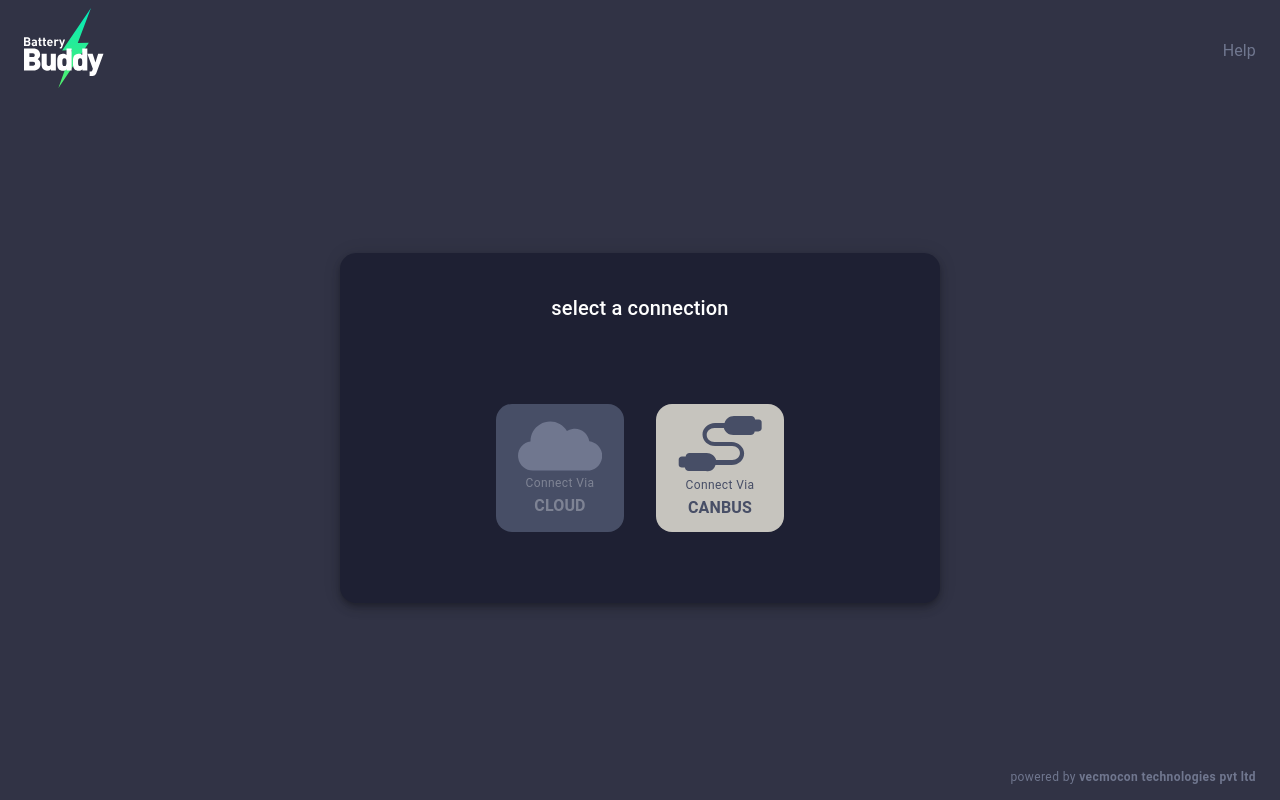
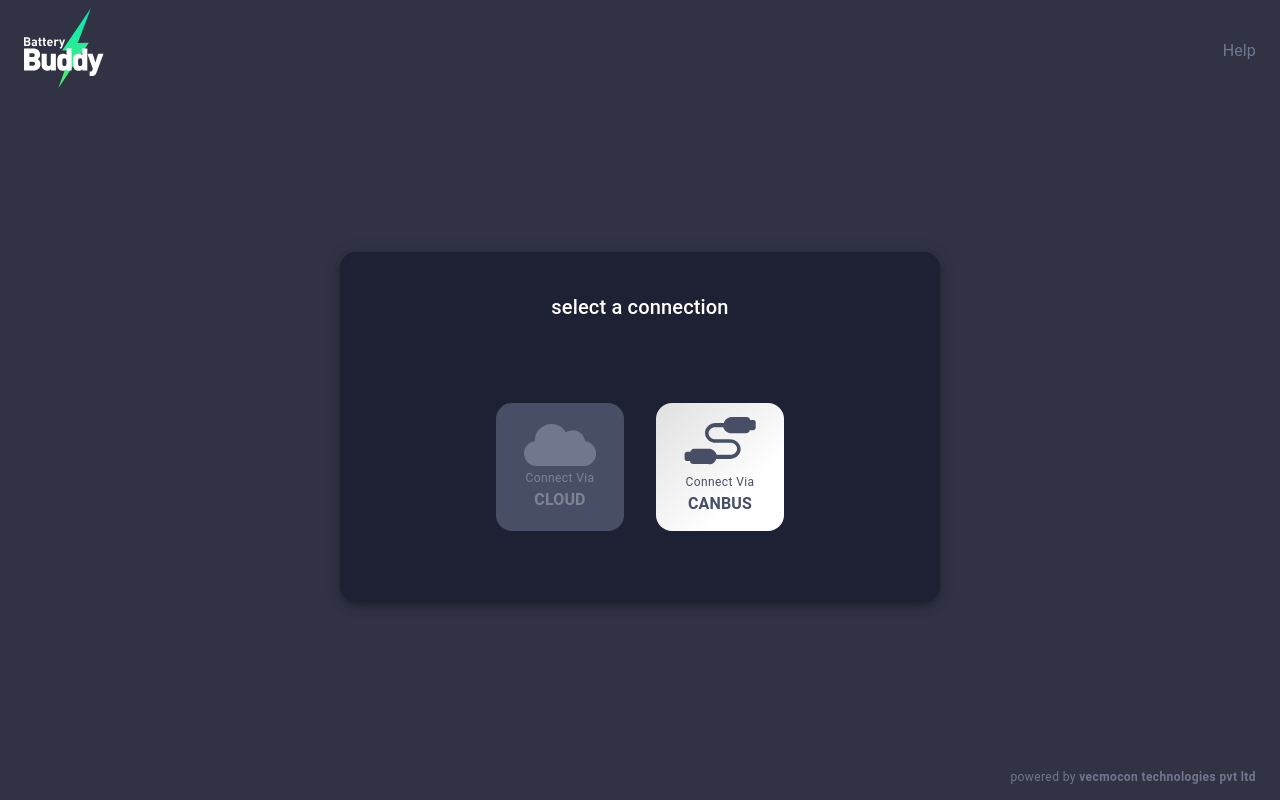
Before and after one commit to Chiselkraft-Design-Laboratory/BatteryBuddyApp, a React (Create React App) app: page / in a window 1280 px wide. Built offline with nearby package versions, Linux system fonts and the light colour scheme.

Commit message:
improvements
~ fixes align issue in safari [connectwizard]
~ extenal link support [navlink]
~ support for opening link in newtab
~ improved layout [baselayout]

+ style & performace improvements

```diff
--- a/src/components/canvas/connectwizard/index.js
+++ b/src/components/canvas/connectwizard/index.js
@@ -14,15 +14,17 @@ import withCanvas from "../withCanvas";
 import { linkMode } from "../../constants/typedef";
 import { CanBusIcon, CloudIcon } from "../../assets";
 
-const useStyles = makeStyles(
+const useStyles = (dense) =>
+  makeStyles(
     (theme) => ({
       root: {
-      width: (props) => props.dense && "100%",
-      height: (props) => props.dense && "100%",
+        width: dense && "100%",
+        height: dense && "100%",
       },
       dialog: {
-      width: (props) => (props.dense ? "100%" : 600),
-      height: (props) => (props.dense ? "100%" : 350),
+        width: dense ? "100%" : 600,
+        height: dense ? "100%" : 350,
+        background: dense && theme.palette.D2,
         display: "flex",
         // alignContent: "center",
         flexDirection: "column",
@@ -48,18 +50,19 @@ const useStyles = makeStyles(
         borderRadius: theme.spacing(2),
       },
       btncaption: {
-      marginTop: theme.spacing(0.5),
+        marginTop: theme.spacing(1),
       },
       default: {
-      background: theme.palette.L3,
+        background: `linear-gradient(-45deg, ${theme.palette.L1} 30%, ${theme.palette.L2} 100%)`,
         color: theme.palette.D3,
         fill: theme.palette.D3,
-      // transition: "all 450ms cubic-bezier(0.23, 1, 0.32, 1) 0ms",
+        transition: "all 0.2s ease-in",
         "&:hover": {
           background: theme.palette.G1,
           fill: theme.palette.D2,
           color: theme.palette.D2,
-        // transition: "all 450ms cubic-bezier(0.23, 1, 0.32, 1) 0ms",
+          transform: "scale(1.05)",
+          transition: "all 0.2s ease-in",
         },
         disabled: {
           background: theme.palette.D3,
@@ -94,7 +97,7 @@ const useStyles = makeStyles(
   );
 
 const ConnectWizard = ({ canvas, connect }) => {
-  const cl = useStyles(canvas);
+  const cl = useStyles(canvas.dense)();
   const [progress, SetProgress] = React.useState(0);
 
   const handleConnect = (mode) => {
@@ -120,8 +123,7 @@ const ConnectWizard = ({ canvas, connect }) => {
 };
 
 const ConnectOption = ({ canvas, connect }) => {
-  const cl = useStyles(canvas);
-
+  const cl = useStyles(canvas.dense)();
   return (
     <React.Fragment>
       <Typography variant="h6" align="center" classes={{ root: cl.title }}>
@@ -135,7 +137,7 @@ const ConnectOption = ({ canvas, connect }) => {
           className={cl.disabled}
           onClick={() => connect(linkMode.CLOUD)}
         >
-          <CloudIcon size={56} />
+          <CloudIcon size={48} />
           <Typography variant="caption">connect via</Typography>
           <Typography variant="body1">
             <strong>CLOUD</strong>
@@ -147,7 +149,7 @@ const ConnectOption = ({ canvas, connect }) => {
           className={cl.default}
           onClick={() => connect(linkMode.CANBUS)}
         >
-          <CanBusIcon size={56} />
+          <CanBusIcon size={48} />
           <Typography variant="caption" classes={{ root: cl.btncaption }}>
             connect via
           </Typography>
@@ -161,7 +163,7 @@ const ConnectOption = ({ canvas, connect }) => {
 };
 
 const ConnectProgress = ({ canvas, mode }) => {
-  const cl = useStyles(canvas);
+  const cl = useStyles(canvas.dense)();
   const spinnerSize = 96;
   const iconSize = 48;
 
--- a/src/components/canvas/footer/index.js
+++ b/src/components/canvas/footer/index.js
@@ -1,39 +1,36 @@
 import React from "react";
-import { makeStyles, Box, Link, Typography } from "@material-ui/core";
+import { makeStyles, Box, Typography } from "@material-ui/core";
 
 import withCanvas from "../withCanvas";
+import NavLink from "../navbar/navlink";
 
-const useStyles = makeStyles(
+const useStyles = (dense) =>
+  makeStyles(
     (theme) => ({
       root: {
         display: "flex",
         flexDirection: "row-reverse",
-      padding: theme.spacing(1.5, 2),
-      justifyContent: (props) => props.dense && "center",
-      // justifyContent: ({ dense }) => dense && "center",
-    },
-    link: {
-      textDecoration: "none",
-      color: theme.palette.D4,
-      padding: theme.spacing(0, 1),
-      borderRadius: theme.spacing(1),
-      "&:hover": {
-        color: theme.palette.L1,
-      },
+        padding: theme.spacing(1.5, 3),
+        justifyContent: dense && "center",
       },
     }),
     { index: 1 }
   );
 
 const Footer = ({ canvas }) => {
-  const cl = useStyles(canvas);
+  const cl = useStyles(canvas.dense)();
   return (
     <Box classes={{ root: cl.root }}>
-      <Link classes={{ root: cl.link }}>
+      <NavLink
+        simple
+        url="http://vecmocon.com"
+        newtab
+        label={
           <Typography variant="caption">
             powered by <strong>vecmocon technologies pvt ltd</strong>
           </Typography>
-      </Link>
+        }
+      />
     </Box>
   );
 };
--- a/src/components/canvas/layouts/baselayout.js
+++ b/src/components/canvas/layouts/baselayout.js
@@ -3,30 +3,27 @@ import { makeStyles, Grid } from "@material-ui/core";
 
 import withCanvas from "../withCanvas";
 
-const useStyles = makeStyles(
+const useStyles = (wizard) =>
+  makeStyles(
     (theme) => ({
       root: {
         height: "100vh",
       },
       main: {
         flexGrow: 1,
+        display: wizard && "flex",
+        alignItems: wizard && "center",
         overflowY: "auto",
       },
       content: {
         height: "100%",
-      width: "100%",
-
-      "& > *": (props) => ({
-        height: props.wizard && "100%",
-        overflowY: props.wizard && "auto",
-      }),
       },
     }),
     { index: 1 }
   );
 
 const BaseLayout = ({ canvas, navigation, children, footer, wizard }) => {
-  const cl = useStyles(canvas, wizard);
+  const cl = useStyles(wizard)();
   return (
     <Grid
       container
--- a/src/components/canvas/navbar/index.js
+++ b/src/components/canvas/navbar/index.js
@@ -7,10 +7,13 @@ import NavLink from "./navlink";
 import { BrandIcon } from "../../assets";
 import { sidebarWidth } from "../../constants/preferences";
 
-const useStyles = makeStyles(
+const useStyles = (dense) =>
+  makeStyles(
     (theme) => ({
-    root: {
-      background: (props) => props.dense && theme.palette.D1,
+      root: {},
+      extended: {
+        justifyContent: "space-around",
+        justifyItems: "center",
       },
       expand: {
         flexGrow: 1,
@@ -21,15 +24,14 @@ const useStyles = makeStyles(
       brand: {
         flexShrink: 1,
         padding: theme.spacing(1, 2, 1, 0),
-      minWidth: (props) => !props.dense && sidebarWidth,
+        minWidth: dense && sidebarWidth,
       },
     }),
     { index: 1 }
   );
 
 const NavBar = ({ showlinks, canvas }) => {
-  const cl = useStyles(canvas);
-  console.log("navbar", { showlinks, canvas });
+  const cl = useStyles(canvas.dense)();
   return (
     <React.Fragment>
       <Toolbar classes={{ root: cl.root }}>
@@ -41,11 +43,11 @@ const NavBar = ({ showlinks, canvas }) => {
         ) : null}
         <div className={cl.expand} />
         <Box classes={{ root: cl.fit }}>
-          <NavLink label="Help" url="" />
+          <NavLink simple label="Help" url="#" />
         </Box>
       </Toolbar>
       {canvas.dense && showlinks ? (
-        <Toolbar disableGutters classes={{ root: cl.root }}>
+        <Toolbar disableGutters classes={{ root: cl.extended }}>
           <NavGroup extended />
         </Toolbar>
       ) : null}
--- a/src/components/canvas/navbar/navgroup.js
+++ b/src/components/canvas/navbar/navgroup.js
@@ -16,32 +16,32 @@ let NavGroup = ({ extended }) => {
       {extended && (
         <NavLink
           extended={extended}
-          icon={<BatteryIcon size={extended ? 32 : 28} />}
+          icon={<BatteryIcon size={extended ? 28 : undefined} />}
           label="info"
           url="#info"
         />
       )}
       <NavLink
         extended={extended}
-        icon={<DashboardIcon size={extended ? 32 : 28} />}
+        icon={<DashboardIcon size={extended ? 28 : undefined} />}
         label="Home"
         url={UrlPath.home}
       />
       <NavLink
         extended={extended}
-        icon={<AnalyticsIcon size={extended ? 32 : 28} />}
+        icon={<AnalyticsIcon size={extended ? 28 : undefined} />}
         label="Analytics"
         url={UrlPath.analytics}
       />
       <NavLink
         extended={extended}
-        icon={<DiagnosticsIcon size={extended ? 32 : 28} />}
+        icon={<DiagnosticsIcon size={extended ? 28 : undefined} />}
         label="Diagnostics"
         url={UrlPath.diagnostics}
       />
       <NavLink
         extended={extended}
-        icon={<SettingsIcon size={extended ? 32 : 28} />}
+        icon={<SettingsIcon size={extended ? 28 : undefined} />}
         label="Settings"
         url={UrlPath.settings}
       />
--- a/src/components/canvas/navbar/navlink.js
+++ b/src/components/canvas/navbar/navlink.js
@@ -4,21 +4,21 @@ import {
   makeStyles,
   BottomNavigationAction,
   Typography,
+  Link as SimpleLink,
 } from "@material-ui/core";
 
-const useStyles = makeStyles(
+const useStyles = (extended) =>
+  makeStyles(
     (theme) => ({
       root: {
-      padding: (props) => props.dense && theme.spacing(2, 4),
-      borderRadius: theme.spacing(4),
-      transition: "all .5s ease-in-out",
+        transition: "all 0.4s ease-in",
         textDecoration: "none",
         color: theme.palette.D4,
         fill: theme.palette.D4,
         "&:hover": {
           color: theme.palette.T1,
           fill: theme.palette.T1,
-        transition: "all .5s ease-in-out",
+          transition: "all 0.4s ease-in",
         },
         "&$selected": {
           color: theme.palette.L1,
@@ -26,11 +26,11 @@ const useStyles = makeStyles(
           pointerEvents: "none",
         },
         "& > span": {
-        flexDirection: (props) => !props.dense && "row",
+          flexDirection: !extended && "row",
         },
       },
       label: {
-      padding: (props) => !props.dense && theme.spacing(0, 1),
+        padding: !extended && theme.spacing(0, 1),
       },
       selected: {},
       disabled: {
@@ -45,12 +45,22 @@ const useStyles = makeStyles(
     { index: 1 }
   );
 
-const NavLink = ({ icon, label, url, disable, extended, simple }) => {
-  const cl = useStyles({ dense: extended });
+const NavLink = ({ icon, label, url, disable, extended, simple, newtab }) => {
+  const cl = useStyles(extended)();
   const isActive = url === useLocation().pathname;
   return (
     <React.Fragment>
-      {icon ? (
+      {simple ? (
+        <SimpleLink
+          underline="none"
+          href={url}
+          className={cl.root}
+          target={newtab && "_blank"}
+        >
+          {icon && <div className={cl.icon}>{icon}</div>}
+          {label && <Typography variant="body1">{label}</Typography>}
+        </SimpleLink>
+      ) : (
         <BottomNavigationAction
           component={Link}
           to={url}
@@ -67,10 +77,6 @@ const NavLink = ({ icon, label, url, disable, extended, simple }) => {
           }}
           className={disable && cl.disabled}
         />
-      ) : (
-        <Link to={url} className={cl.root}>
-          <Typography variant="body1">{label}</Typography>
-        </Link>
       )}
     </React.Fragment>
   );
```
Also changed, not shown: src/components/App.js (+4 -4 lines). Lines whose indentation alone changed are shown as unchanged.
